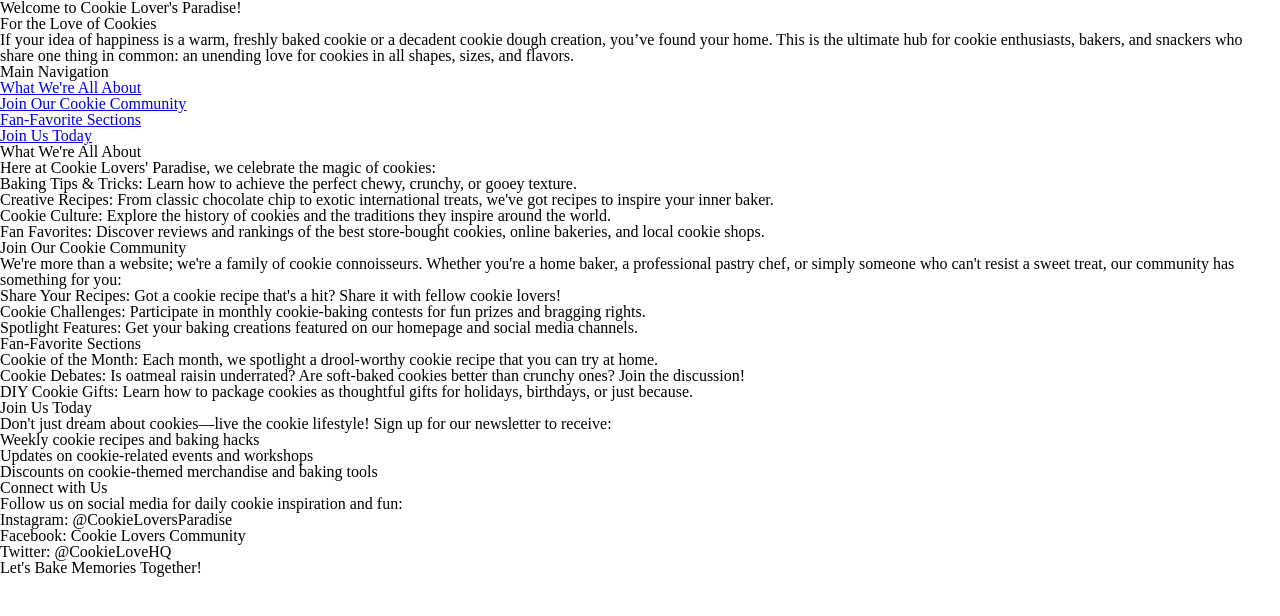
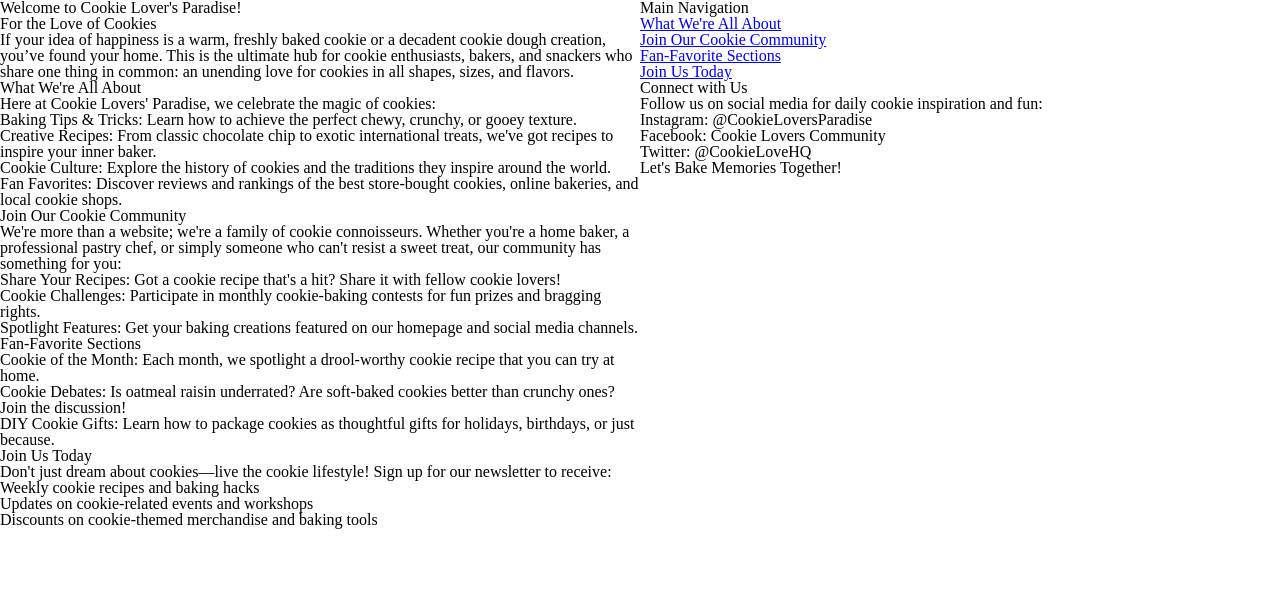
Before and after one commit to nicolesaab/GIT414, a plain HTML site: page index.html in a window 1280 px wide. Drawn offline with Linux system fonts and the light colour scheme.

Commit message:
Update styles.css

```diff
--- a/styles.css
+++ b/styles.css
@@ -62,9 +62,9 @@ body {
     grid-template-columns: 1fr;
 }
 /* MEDIA QUERY (medium) */
-@media screen (min-width:941px) {
+@media screen and (min-width:941px) {
 body {
-    grid-template-column: 1fr 1fr
+    grid-template-columns: 1fr 1fr;
 }
 }
 /* MEDIA QUERY (large) */
```
